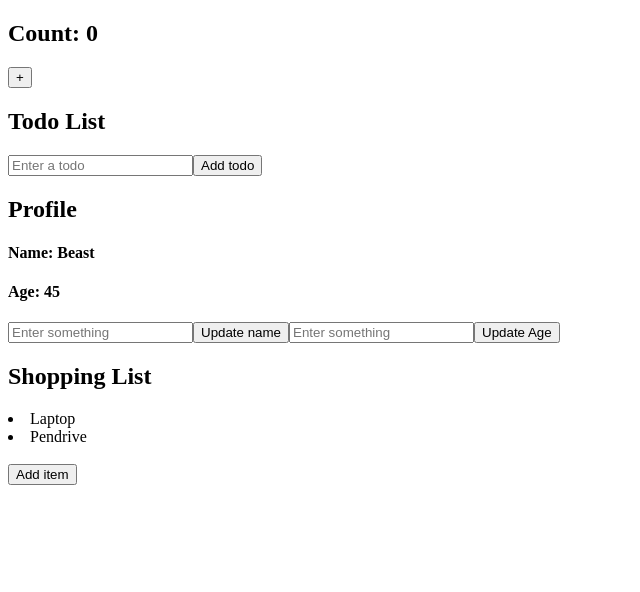
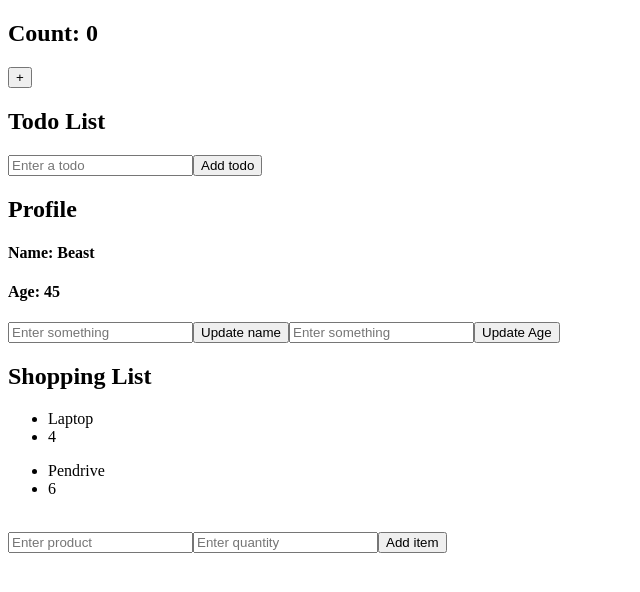
Before and after one commit to MrCupid75/REACT-JS-BEGINNER-TO-ADVANCE-COURSE, a React (Vite) app in the folder vite-project/: page / in a window 1280 px wide. Shown: the top 592 px of the page, without its empty margins (0-640 px from the left). Built offline with nearby package versions, Linux system fonts and the light colour scheme.

Commit message:
changed shopping list to include input fields

```diff
--- a/vite-project/src/useStateChallenege/ShoppingList.jsx
+++ b/vite-project/src/useStateChallenege/ShoppingList.jsx
@@ -7,15 +7,26 @@ const ShoppingList = () => {
         {id: 2, product: "Pendrive", quantity: 6},
     ])
 
-    const addItem = () => setItems([...items, {id: 3, product: "Pen", quantity: 5}])
+    const [inputProduct, setProduct] = useState("")
+    const [inputQuantity, setQuantity] = useState("")
+
+    const handleProductChange = (e) => setProduct(e.target.value)
+    const handleQuantityChange = (e) => setQuantity(e.target.value)
+
+    const addItem = () => setItems([...items, {id: Math.random, product: inputProduct, quantity: inputQuantity}])
 
   return (
     <div>
         <h1>Shopping List</h1>
         {items.map((item) => (
-            <li key={item.id} >{item.product}</li>
+            <ul>
+                <li key={item.id} >{item.product}</li>
+                <li key={item.id}> {item.quantity}</li>
+            </ul>
         ))}
         <br />
+        <input type="text" placeholder='Enter product' onChange={handleProductChange} />
+        <input type="text" placeholder='Enter quantity' onChange={handleQuantityChange}/>
         <button onClick={addItem}>Add item</button>
     </div>
   )
```
